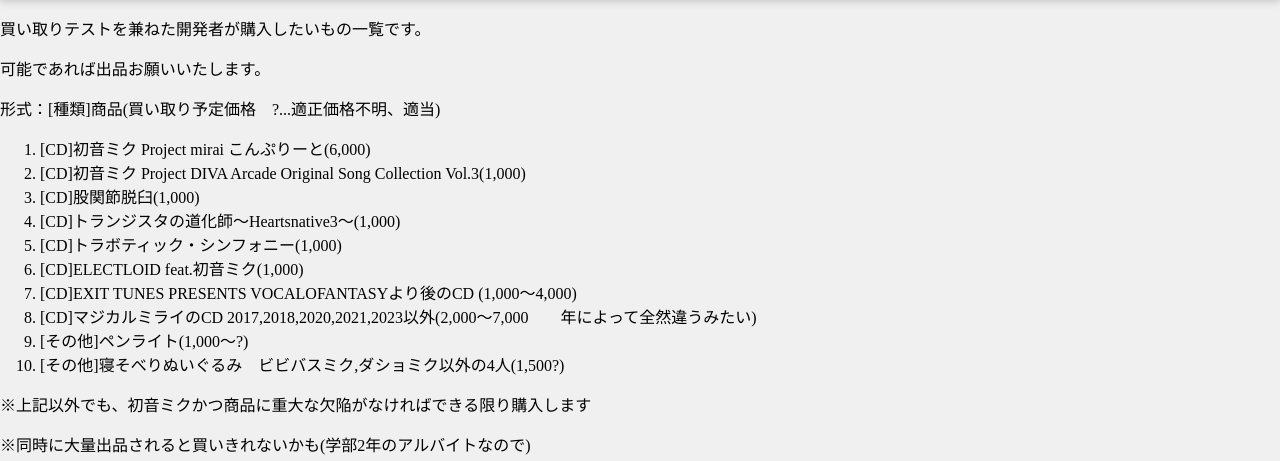
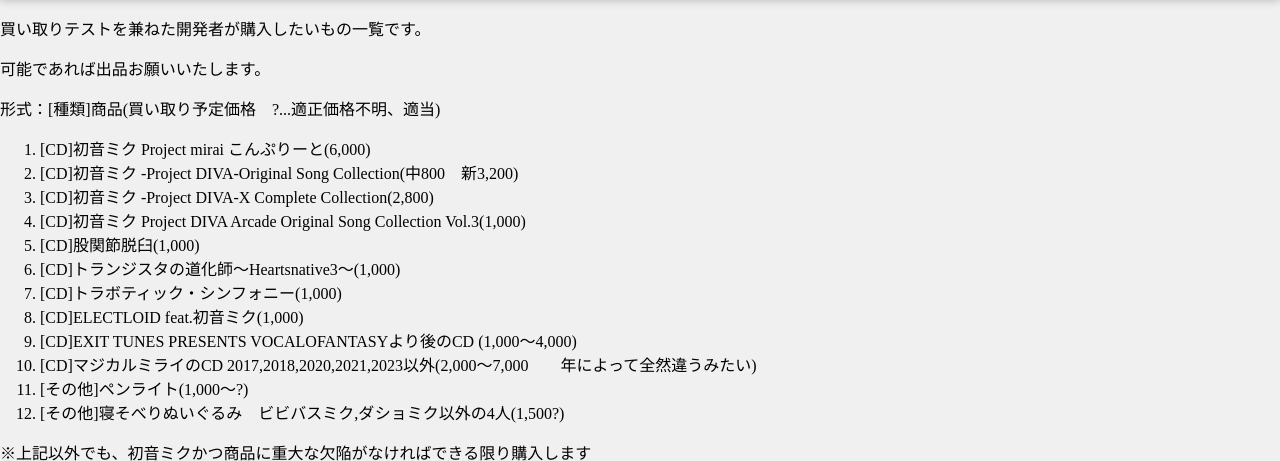
Before and after one commit to leekmikan/hurima, a PHP site: page /PHP/articles/want.php in a window 1280 px wide. Shown: the part 176-637 px from the top of the page. Run offline with PHP 8.4, Linux system fonts and the light colour scheme.

Commit message:
Add list

```diff
--- a/articles/want.php
+++ b/articles/want.php
@@ -42,6 +42,8 @@
                     <p>形式：[種類]商品(買い取り予定価格　?...適正価格不明、適当)</p>
                     <ol>
                         <li>[CD]初音ミク Project mirai こんぷりーと(6,000)</li>
+						<li>[CD]初音ミク -Project DIVA-Original Song Collection(中800　新3,200)</li>
+						<li>[CD]初音ミク -Project DIVA-X Complete Collection(2,800)</li>
                         <li>[CD]初音ミク Project DIVA Arcade Original Song Collection Vol.3(1,000)</li>
                         <li>[CD]股関節脱臼(1,000)</li>
                         <li>[CD]トランジスタの道化師～Heartsnative3～(1,000)</li>
```
Also changed, not shown: README.md.
